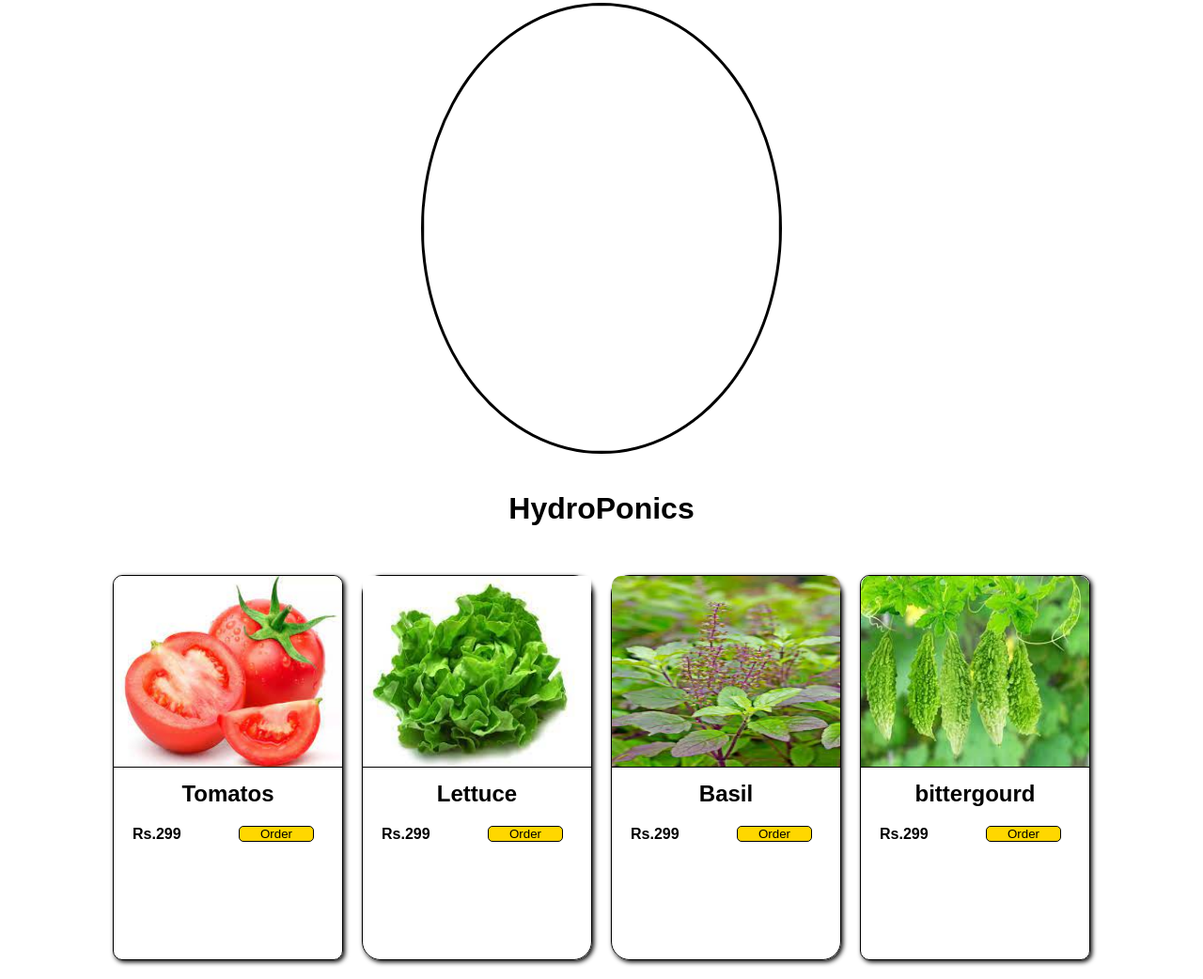
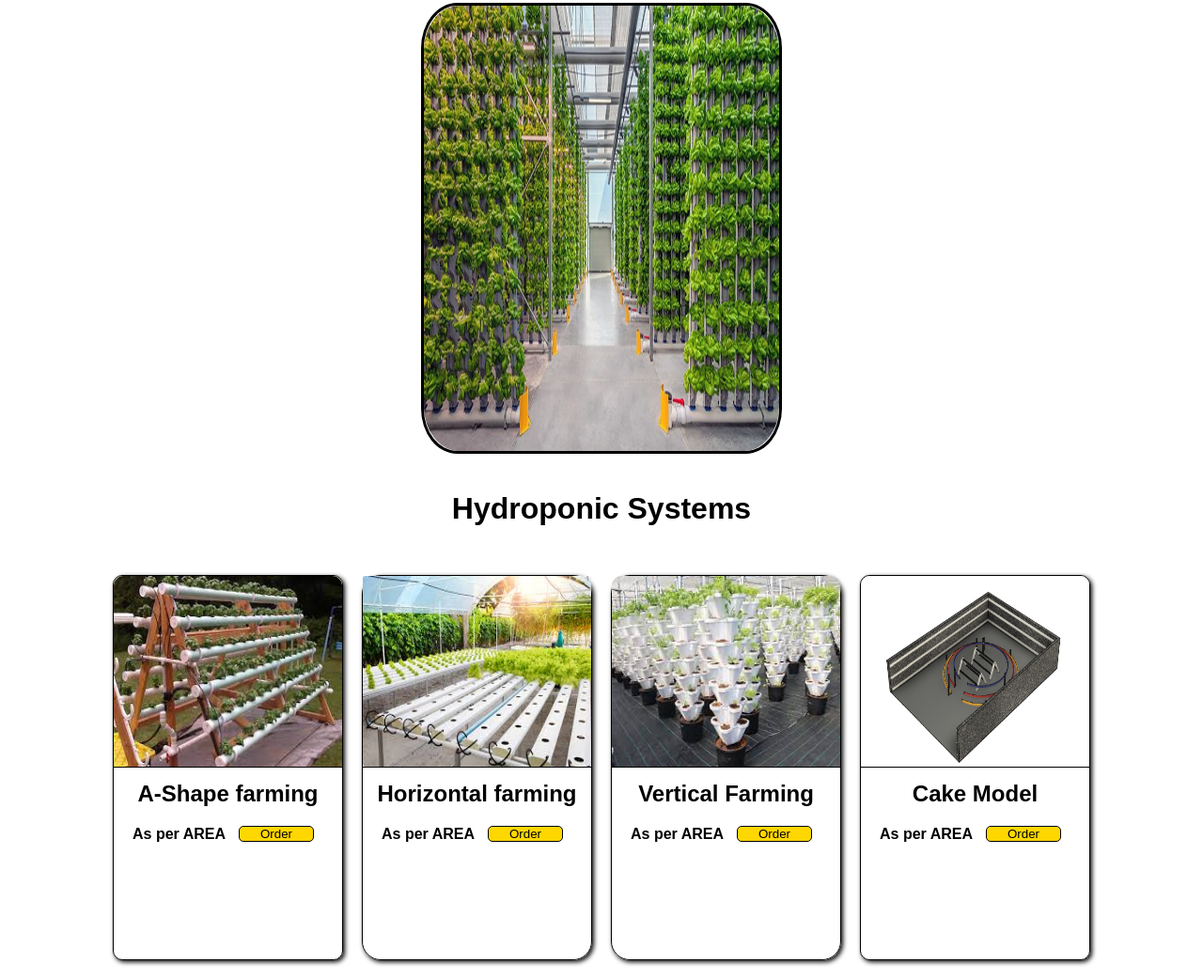
Before and after one commit to KrishivDawra/The-Hydro-Harvesters, a plain HTML site: page setup.html in a window 1280 px wide. Shown: the part 109-1151 px from the top of the page at 94% size. Drawn offline with nearby package versions, Linux system fonts and the light colour scheme.

Commit message:
setup page

```diff
--- a/setup.css
+++ b/setup.css
@@ -10,11 +10,11 @@
     border: 3px solid black;
     width: 30%;
     height: 30rem;
-    border-radius: 50%;
+    border-radius: 10%;
 }
 
 .centre .image img {
     width: 100%;
     height: 100%;
-    border-radius: 50%;
+    border-radius: 10%;
 }
--- a/setup.html
+++ b/setup.html
@@ -38,35 +38,35 @@
       </header>
       <div class="centre">
         <div class="image">
-            <img src="" alt="">
+            <img src="assets/HydroponicsBG_Image.jpg" alt="">
         </div>
       </div>
     <main class="main3" id="menu">
-        <div class="menu"><h1 class="ourmenu">HydroPonics</h1></div>
+        <div class="menu"><h1 class="ourmenu">Hydroponic Systems</h1></div>
         <div class="banner1">
           <div class="food1">
-            <img src="assets/tomatoess.jpg" alt="">
-            <h2>Tomatos</h2>
-              <p class="money">Rs.299 <button> Order </button></p>
+            <img src="assets/A shape.jpg" alt="">
+            <h2>A-Shape farming</h2>
+              <p class="money">As per AREA <button> Order </button></p>
 
           </div>
           <div class="food2">
-            <img src="assets/lettuce.jpg" alt="">
-            <h2>Lettuce</h2>
+            <img src="assets/horizontal.jpg" alt="">
+            <h2>Horizontal farming</h2>
 
-            <p class="money">Rs.299 <button> Order </button></p>
+            <p class="money">As per AREA <button> Order </button></p>
           </div>
           <div class="food3">
-            <img src="assets/basil.jpg" alt="">
-            <h2>Basil</h2>
+            <img src="assets/vertical.jpg" alt="">
+            <h2>Vertical Farming</h2>
 
-            <p class="money">Rs.299 <button> Order </button></p>
+            <p class="money">As per AREA<button> Order </button></p>
           </div>
           <div class="food4">
-            <img src="assets/bitterguard.jpg" alt="">
-            <h2>bittergourd</h2>
+            <img src="assets/cake.png" alt="">
+            <h2>Cake Model</h2>
 
-            <p class="money">Rs.299 <button> Order </button></p>
+            <p class="money">As per AREA <button> Order </button></p>
           </div>
         </div>
 </body>
```
Also changed, not shown: assets/A shape.jpg (added), assets/cake.png (added), assets/horizontal.jpg (added), assets/vertical.jpg (added).
